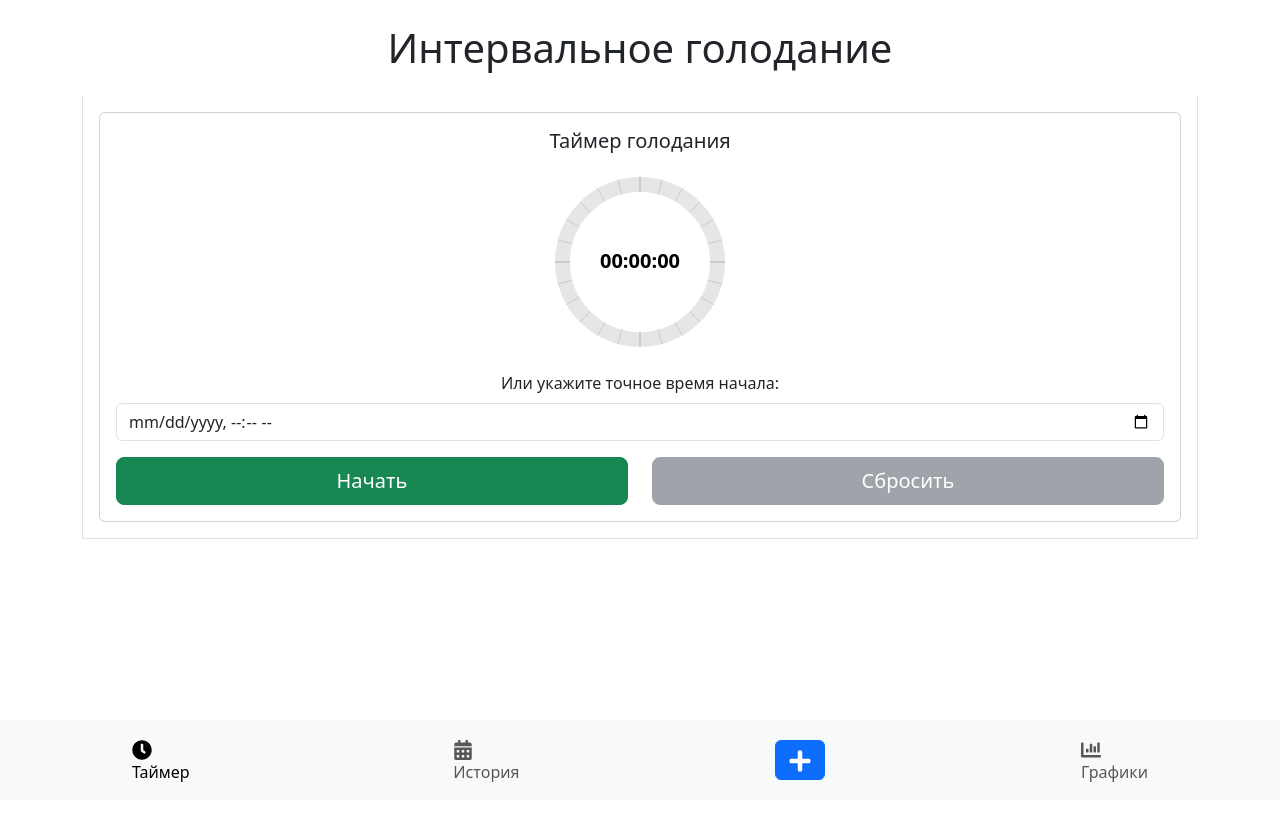
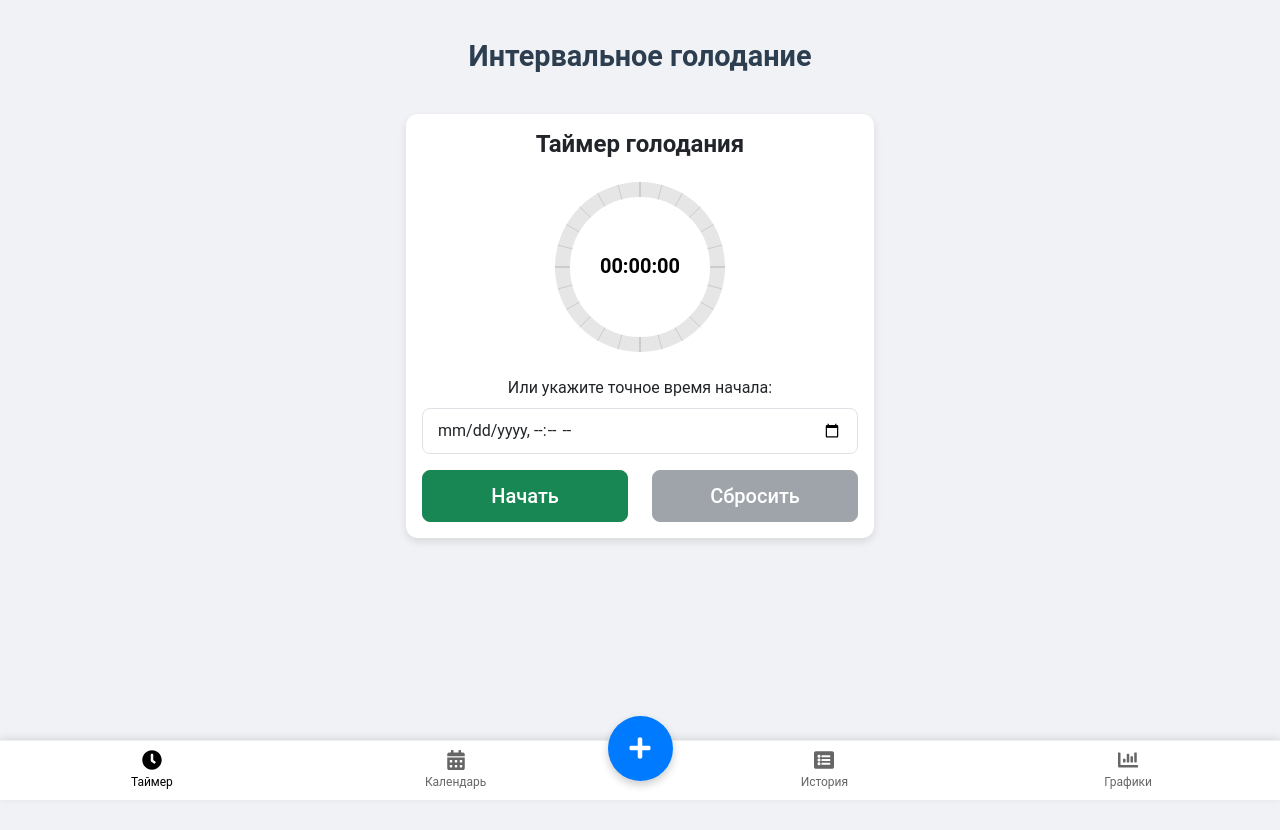
Before and after one commit to valerykatskel/fast-time, a React (Create React App) app: page / in a window 1280 px wide. Before the commit the page ends 800 px from the top, so only its background shows below. Built offline with nearby package versions, Linux system fonts and the light colour scheme.

Commit message:
обновлены стили

```diff
--- a/src/App.css
+++ b/src/App.css
@@ -100,30 +100,31 @@
 }
 
 .bottom-nav-bar .nav-link {
-  display: flex;
-  flex-direction: column;
-  align-items: center;
-  justify-content: center;
+  /* Removed flex styles from here, now handled by .nav-item-content */
   font-size: 0.75rem;
   color: #666;
   padding: 5px 0;
   flex: 1;
 }
 
-.bottom-nav-bar .nav-link.active {
-  color: #007bff; /* Primary color */
+.nav-item-content {
+  display: flex;
+  flex-direction: column;
+  align-items: center;
+  justify-content: center;
+  gap: 3px; /* Add gap for spacing between icon and text */
 }
 
 .bottom-nav-bar .nav-link svg {
-  margin-bottom: 3px;
+  /* margin-bottom: 3px; Removed as gap handles spacing */
 }
 
 .central-button {
   position: relative;
-  top: -20px;
+  top: -22.5px;
   border-radius: 50%;
-  width: 60px;
-  height: 60px;
+  width: 65px;
+  height: 65px;
   display: flex;
   align-items: center;
   justify-content: center;
--- a/src/App.js
+++ b/src/App.js
@@ -1,16 +1,51 @@
-import React, { useState } from 'react';
-import { Container } from 'react-bootstrap';
+import React, { useState, useEffect } from 'react';
+import { Container, Modal, Button } from 'react-bootstrap';
 import Timer from './components/Timer';
 import History from './components/History';
-import Charts from './components/Charts'; // Import the new Charts component
+import Charts from './components/Charts';
+import CalendarComponent from './components/CalendarComponent'; // Import new CalendarComponent
 import BottomNavBar from './components/BottomNavBar';
+import './App.css'; // Import App.css
+
+const ACTIVE_FAST_KEY = 'activeFast'; // Re-use from Timer.js
 
 function App() {
   const [activeTab, setActiveTab] = useState('timer');
+  const [hasActiveFast, setHasActiveFast] = useState(false);
+  const [showCentralActionModal, setShowCentralActionModal] = useState(false);
+
+  // Check for active fast on load and when tabs change
+  useEffect(() => {
+    const activeFast = localStorage.getItem(ACTIVE_FAST_KEY);
+    setHasActiveFast(!!activeFast);
+  }, [activeTab]);
 
   const handleCentralButtonClick = () => {
-    // Действие для центральной кнопки, например, быстрое добавление записи
-    alert('Центральная кнопка нажата!');
+    const activeFast = localStorage.getItem(ACTIVE_FAST_KEY);
+    if (activeFast) {
+      // If active fast, directly open manual add modal (which is in History component)
+      // For now, we'll just navigate to History and assume user will use the form there.
+      // A better approach would be to lift the manual add modal state to App.js
+      setActiveTab('history');
+      // TODO: Ideally, open the manual add modal directly here.
+    } else {
+      // If no active fast, show choice modal
+      setShowCentralActionModal(true);
+    }
+  };
+
+  const handleCloseCentralActionModal = () => setShowCentralActionModal(false);
+
+  const handleStartNewFast = () => {
+    setActiveTab('timer');
+    setShowCentralActionModal(false);
+    // Timer component will handle starting the fast
+  };
+
+  const handleAddPastFast = () => {
+    setActiveTab('history');
+    setShowCentralActionModal(false);
+    // History component will show the manual add form
   };
 
   return (
@@ -19,8 +54,13 @@
         <h1 className="text-center mb-4">Интервальное голодание</h1>
 
         {activeTab === 'timer' && (
+          <div className="p-3">
+            <Timer />
+          </div>
+        )}
+        {activeTab === 'calendar' && (
           <div className="p-3 border border-top-0">
-            <Timer />
+            <CalendarComponent />
           </div>
         )}
         {activeTab === 'history' && (
@@ -35,6 +75,27 @@
         )}
       </Container>
       <BottomNavBar activeTab={activeTab} onTabChange={setActiveTab} onCentralButtonClick={handleCentralButtonClick} />
+
+      {/* Modal for Central Action Button */}
+      <Modal show={showCentralActionModal} onHide={handleCloseCentralActionModal}>
+        <Modal.Header closeButton>
+          <Modal.Title>Действие</Modal.Title>
+        </Modal.Header>
+        <Modal.Body>
+          <p>Что вы хотите сделать?</p>
+          <Button variant="primary" onClick={handleStartNewFast} className="w-100 mb-3">
+            Начать новое голодание
+          </Button>
+          <Button variant="success" onClick={handleAddPastFast} className="w-100">
+            Добавить прошедшее голодание
+          </Button>
+        </Modal.Body>
+        <Modal.Footer>
+          <Button variant="secondary" onClick={handleCloseCentralActionModal}>
+            Отмена
+          </Button>
+        </Modal.Footer>
+      </Modal>
     </div>
   );
 }
--- a/src/components/BottomNavBar.js
+++ b/src/components/BottomNavBar.js
@@ -1,22 +1,33 @@
 import React from 'react';
 import { Navbar, Nav, Button } from 'react-bootstrap';
-import { FaClock, FaCalendarAlt, FaChartBar, FaPlus } from 'react-icons/fa';
+import { FaClock, FaCalendarAlt, FaChartBar, FaListAlt, FaPlus } from 'react-icons/fa';
 
 const BottomNavBar = ({ activeTab, onTabChange, onCentralButtonClick }) => {
   return (
     <Navbar fixed="bottom" bg="light" variant="light" className="bottom-nav-bar">
       <Nav className="w-100 justify-content-around align-items-center">
         <Nav.Link onClick={() => onTabChange('timer')} active={activeTab === 'timer'}>
-          <FaClock size={20} /><br/>Таймер
+          <div className="nav-item-content">
+            <FaClock size={20} /><span>Таймер</span>
+          </div>
         </Nav.Link>
-        <Nav.Link onClick={() => onTabChange('history')} active={activeTab === 'history'}>
-          <FaCalendarAlt size={20} /><br/>История
+        <Nav.Link onClick={() => onTabChange('calendar')} active={activeTab === 'calendar'}>
+          <div className="nav-item-content">
+            <FaCalendarAlt size={20} /><span>Календарь</span>
+          </div>
         </Nav.Link>
         <Button variant="primary" className="central-button" onClick={onCentralButtonClick}>
           <FaPlus size={24} />
         </Button>
+        <Nav.Link onClick={() => onTabChange('history')} active={activeTab === 'history'}>
+          <div className="nav-item-content">
+            <FaListAlt size={20} /><span>История</span>
+          </div>
+        </Nav.Link>
         <Nav.Link onClick={() => onTabChange('charts')} active={activeTab === 'charts'}>
-          <FaChartBar size={20} /><br/>Графики
+          <div className="nav-item-content">
+            <FaChartBar size={20} /><span>Графики</span>
+          </div>
         </Nav.Link>
       </Nav>
     </Navbar>
--- /dev/null
+++ b/src/components/CalendarComponent.js
@@ -0,0 +1,64 @@
+import React, { useState, useEffect, useCallback } from 'react';
+import { Card } from 'react-bootstrap';
+import Calendar from 'react-calendar';
+import 'react-calendar/dist/Calendar.css';
+import { getSessions } from '../utils/DataManager';
+
+const CalendarComponent = () => {
+  const [sessions, setSessions] = useState([]);
+  const [fastingHoursPerDay, setFastingHoursPerDay] = useState({}); // Для календаря
+  const [date, setDate] = useState(new Date());
+
+  const loadFastingData = useCallback(() => {
+    const allSessions = getSessions();
+
+    // Process fasting hours data for calendar
+    const fastingData = allSessions.reduce((acc, session) => {
+      const dateKey = new Date(session.start).toLocaleDateString();
+      const durationHours = (session.end - session.start) / (1000 * 60 * 60);
+
+      if (!acc[dateKey]) {
+        acc[dateKey] = { date: dateKey, hours: 0 };
+      }
+      acc[dateKey].hours += durationHours;
+
+      return acc;
+    }, {});
+    setFastingHoursPerDay(fastingData);
+
+  }, []);
+
+  useEffect(() => {
+    loadFastingData();
+  }, [loadFastingData]);
+
+  const getTileContent = ({ date, view }) => {
+    if (view === 'month') {
+      const dayStr = date.toLocaleDateString();
+      const dayData = fastingHoursPerDay[dayStr];
+
+      if (dayData) {
+        return <p className="text-center small m-0" style={{color: 'green'}}>{dayData.hours} ч</p>;
+      }
+    }
+    return null;
+  };
+
+  return (
+    <Card>
+      <Card.Body>
+        <Card.Title className="text-center">Календарь голоданий</Card.Title>
+
+        <div className="d-flex justify-content-center my-4">
+          <Calendar
+            onChange={setDate}
+            value={date}
+            tileContent={getTileContent}
+          />
+        </div>
+      </Card.Body>
+    </Card>
+  );
+};
+
+export default CalendarComponent;
--- a/src/components/History.js
+++ b/src/components/History.js
@@ -1,7 +1,5 @@
 import React, { useState, useEffect, useCallback } from 'react';
 import { Card, Form, Button, ListGroup, Modal, Row, Col } from 'react-bootstrap';
-import Calendar from 'react-calendar';
-import 'react-calendar/dist/Calendar.css';
 import { getSessions, saveSession, updateSession, deleteSession } from '../utils/DataManager';
 
 // Helper to format datetime-local input
@@ -13,8 +11,6 @@
 
 const History = () => {
   const [sessions, setSessions] = useState([]);
-  const [fastingHoursPerDay, setFastingHoursPerDay] = useState({}); // Для календаря
-  const [date, setDate] = useState(new Date());
 
   // State for manual add form
   const [manualStart, setManualStart] = useState('');
@@ -31,21 +27,6 @@
   const loadAndProcessData = useCallback(() => {
     const allSessions = getSessions().sort((a, b) => b.start - a.start); // Сортируем по убыванию
     setSessions(allSessions);
-
-    // Process fasting hours data for calendar
-    const fastingData = allSessions.reduce((acc, session) => {
-      const dateKey = new Date(session.start).toLocaleDateString();
-      const durationHours = (session.end - session.start) / (1000 * 60 * 60);
-
-      if (!acc[dateKey]) {
-        acc[dateKey] = { date: dateKey, hours: 0 };
-      }
-      acc[dateKey].hours += durationHours;
-
-      return acc;
-    }, {});
-    setFastingHoursPerDay(fastingData);
-
   }, []);
 
   useEffect(() => {
@@ -101,18 +82,6 @@
     }
   };
 
-  const getTileContent = ({ date, view }) => {
-    if (view === 'month') {
-      const dayStr = date.toLocaleDateString();
-      const dayData = fastingHoursPerDay[dayStr];
-
-      if (dayData) {
-        return <p className="text-center small m-0" style={{color: 'green'}}>{dayData.hours} ч</p>;
-      }
-    }
-    return null;
-  };
-
   const formatSessionDate = (timestamp) => new Date(timestamp).toLocaleString();
   const formatDuration = (start, end) => {
       const durationMillis = end - start;
@@ -124,20 +93,6 @@
   return (
     <>
       <Card>
-        <Card.Body>
-          <Card.Title className="text-center">История голоданий</Card.Title>
-
-          <div className="d-flex justify-content-center my-4">
-            <Calendar
-              onChange={setDate}
-              value={date}
-              tileContent={getTileContent}
-            />
-          </div>
-        </Card.Body>
-      </Card>
-
-      <Card className="mt-4">
         <Card.Body>
           <Card.Title className="text-center">Добавить прошлый интервал</Card.Title>
           <Form>
```
